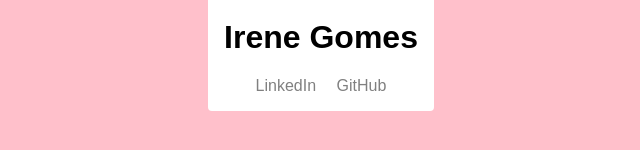
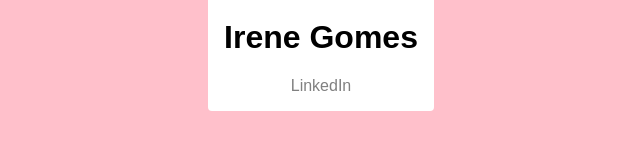
Before and after one commit to irene-gomes/irene-gomes.github.io, a plain HTML site: page index.html in a window 1280 px wide. Shown: the part 404-554 px from the top of the page, without its empty margins (319-959 px from the left). Drawn offline with Linux system fonts and the light colour scheme.

Commit message:
Update index.html

```diff
--- a/index.html
+++ b/index.html
@@ -7,7 +7,7 @@
     <img src="https://irene-gomes.github.io/bertNirene.jpg" />
     <h1>Irene Gomes</h1>
     <a href="https://www.linkedin.com/in/irene-gomes-ctdp-871175b/">LinkedIn</a>
-    <a href="https://codepen.io/irene-gomes/pen/poggxBK">GitHub</a>
+
   </div>
 </body>
 
```
